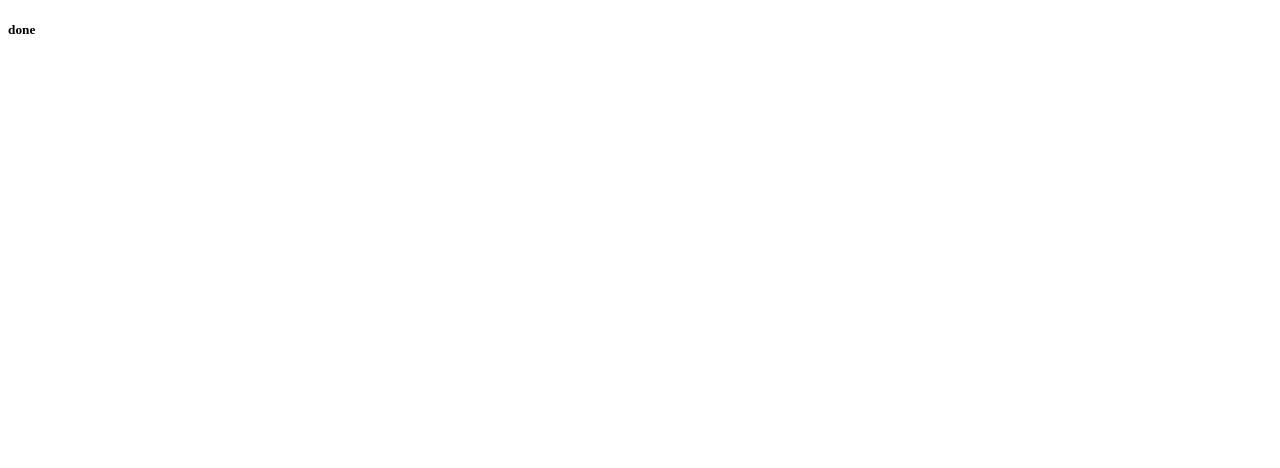
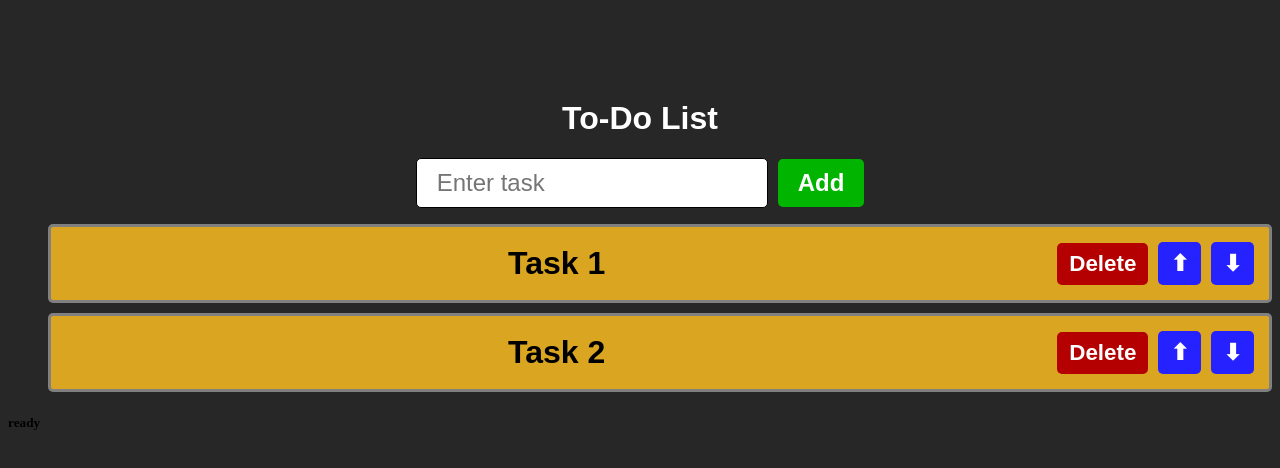
Before and after one commit to its-rnb/rtest1, a React (Create React App) app: page / in a window 1280 px wide. Shown: the top 468 px of the page. Built offline with nearby package versions, Linux system fonts and the light colour scheme.

Commit message:
to-do list created

```diff
--- a/src/App.js
+++ b/src/App.js
@@ -14,6 +14,7 @@
 // import MouseMove from "./comps/Thrttl";
 // import CmpntTest from "./comps/CmpntTest";
 // import ToDo from "./comps/ToDo";
+import ToDoList from "./comps/ToDoList";
 
 function App(){
  return (
@@ -35,9 +36,10 @@ function App(){
   {/* <div className="app-debounce-test"><DbncTest /></div> */}
   {/* <div className="app-throttle-test"><MouseMove /></div> */}
   {/* <div className="app-count-test"><CmpntTest /></div> */}
-  {/* <div><ToDo /></div> */}
+  {/* <div className="app-count-todo"><ToDo /></div> */}
+  <div className="app-count-todoList"><ToDoList /></div>
 
-  <h5>done</h5>
+  <h5>ready</h5>
   </div>
 
  )
--- /dev/null
+++ b/src/comps/ToDoList.jsx
@@ -0,0 +1,65 @@
+import { useState } from "react"
+import '../styles/ToDoList.css'
+
+function ToDoList(){
+
+    const [item, setItem]= useState(["Task 1", "Task 2"]);
+    const [newItem, setNewItem]= useState('');
+
+    const handleIp= (e)=> {
+        setNewItem(e.target.value)
+    }
+
+    const addItem= ()=> {
+        if(newItem.trim() !== ""){
+            //update using updater func by using prev state of item "item" rep by "it"
+            setItem(it=> [...it, newItem]);
+            setNewItem("");
+        }
+    }
+
+    const delItem= (idx)=> {
+        const updItem= item.filter((_, i)=> i !== idx);
+        setItem(updItem);
+    }
+
+    const moveItemUp= (idx)=> {
+        if(idx>0){
+            const updItem= [...item];
+            [updItem[idx], updItem[idx-1]]= [updItem[idx-1], updItem[idx]]
+            setItem(updItem)
+        }
+    }
+
+    const moveItemDown= (idx)=> {
+        if(idx<item.length-1){
+            const updItem= [...item];
+            [updItem[idx], updItem[idx+1]]= [updItem[idx+1], updItem[idx]]
+            setItem(updItem)
+        }
+    }
+
+
+    return (
+        <div className="toDoList-main">
+
+            <h1>To-Do List</h1>
+            <div>
+                <input type="text" placeholder="Enter task" value={newItem} onChange={handleIp}/>
+                <button className="add-btn" onClick={addItem}>Add</button>
+            </div>
+
+            <ul>
+                {item.map((it, idx)=>
+                <li key={idx}>
+                    <span className="text">{it}</span>
+                    <button className="del-btn" onClick={()=> delItem(idx)}>Delete</button>
+                    <button className="move-btn" onClick={()=> moveItemUp(idx)}>⬆</button>
+                    <button className="move-btn" onClick={()=> moveItemDown(idx)}>⬇</button>
+                </li>)}
+            </ul>
+
+        </div>
+    )
+}
+export default ToDoList
--- /dev/null
+++ b/src/styles/ToDoList.css
@@ -0,0 +1,63 @@
+body{
+    background-color: rgb(39, 39, 39);
+}
+h1{
+    color: white;
+}
+.toDoList-main{
+    font-family: Arial, Helvetica, sans-serif;
+    text-align: center;
+    margin-top: 100px;
+}
+button{
+    font-size: 1.5rem;
+    font-weight: bold;
+    padding: 10px 20px;
+    color: white;
+    border: none;
+    border-radius: 5px;
+    cursor: pointer;
+    transition: background-color 0.5s ease;
+}
+.add-btn{
+    background-color: rgb(0, 180, 0);
+    margin-left: 10px;
+}
+.add-btn:hover{
+    background-color: rgb(0, 180, 20%);
+}
+.del-btn{
+    background-color: rgb(180, 0, 0);
+}
+.del-btn:hover{
+    background-color: rgb(180, 0, 20%);
+}
+.move-btn{
+    background-color: rgb(37, 33, 255);
+}
+input[type="text"]{
+    font-size: 1.5rem;
+    padding: 10px 20px;
+    border: 1.5px solid black;
+    border-radius: 5px;
+    color: black;
+}
+li{
+    font-size: 2rem;
+    font-weight: bold;
+    padding: 15px;
+    background-color:goldenrod;
+    margin-bottom: 10px;
+    border: 3px solid grey;
+    border-radius: 5px;
+    display: flex;
+    align-items: center;
+}
+.text{
+    flex: 1;
+}
+.del-btn, .move-btn{
+    padding: 8px 12px;
+    font-size: 1.4rem;
+    margin-left: 10px;
+}
```
